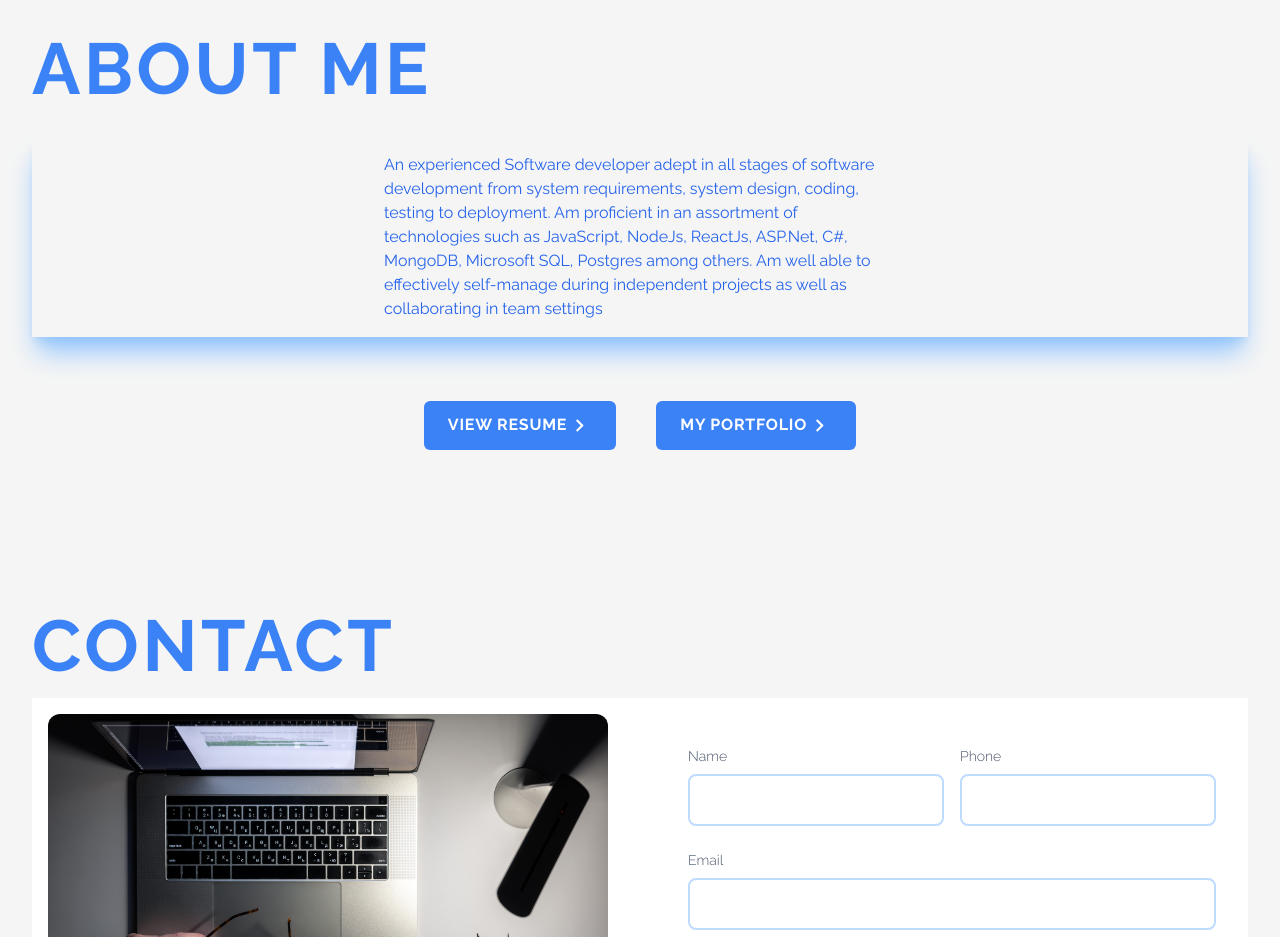
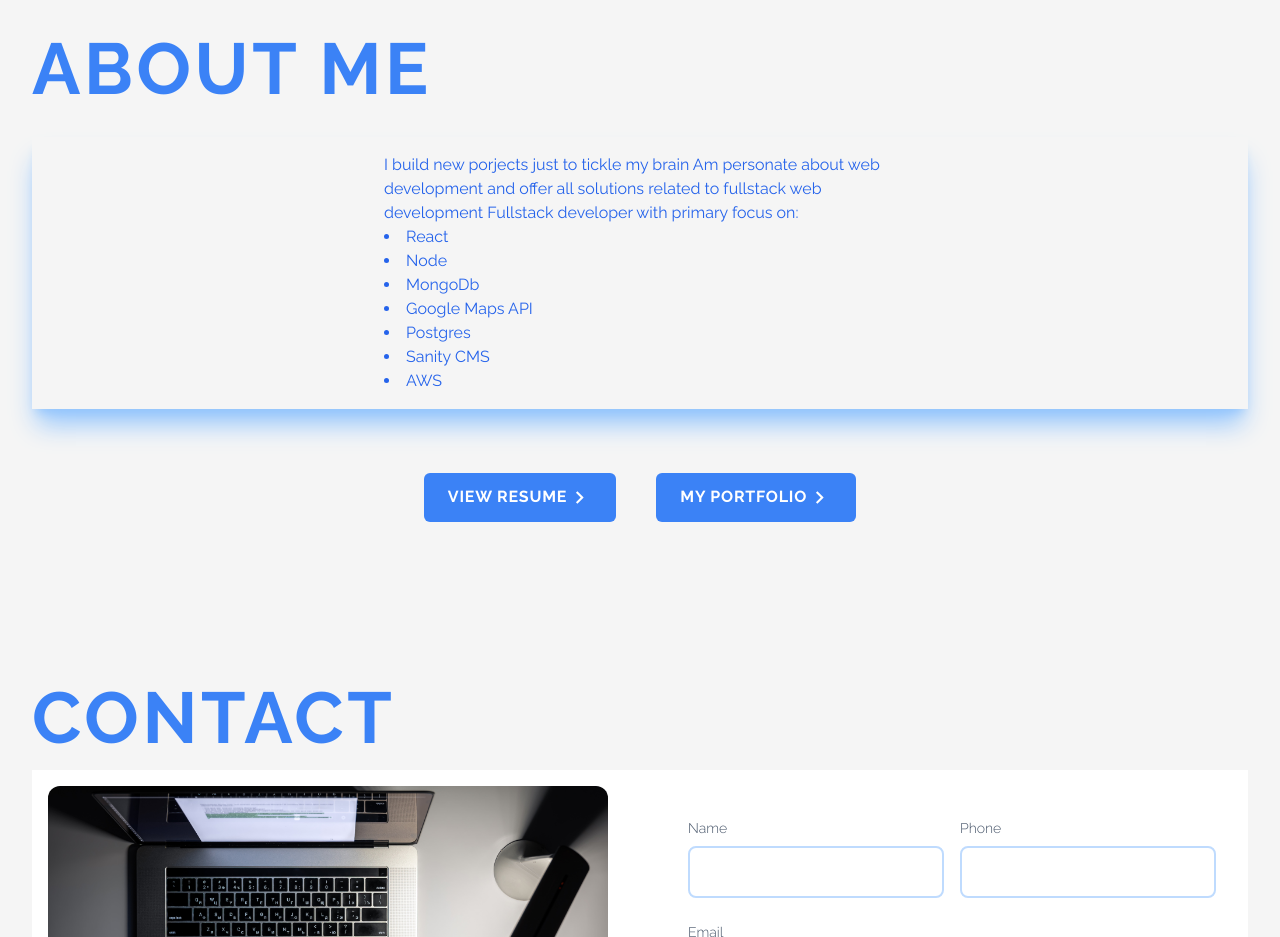
Before and after one commit to drgerishon/myportfolio, a Next.js app: page / in a window 1280 px wide. Shown: the part 1980-2917 px from the top of the page. Built offline with nearby package versions, Linux system fonts and the light colour scheme.

Commit message:
about me

```diff
--- a/components/Me.jsx
+++ b/components/Me.jsx
@@ -11,13 +11,16 @@ const Me = () => {
         </h2>
         <div className="shadow-xl shadow-blue-300 my-8 px-8">
           <p className="py-4 max-w-lg mx-auto text-blue-600">
-            An experienced Software developer adept in all stages of software
-            development from system requirements, system design, coding, testing
-            to deployment. Am proficient in an assortment of technologies such
-            as JavaScript, NodeJs, ReactJs, ASP.Net, C#, MongoDB, Microsoft SQL,
-            Postgres among others. Am well able to effectively self-manage
-            during independent projects as well as collaborating in team
-            settings
+            I build new porjects just to tickle my brain Am personate about web
+            development and offer all solutions related to fullstack web
+            development Fullstack developer with primary focus on:
+            <li>React </li>
+            <li>Node</li>
+            <li>MongoDb</li>
+            <li>Google Maps API</li>
+            <li>Postgres</li>
+            <li>Sanity CMS</li>
+            <li>AWS</li>
           </p>
         </div>
         <div className="flex items-center justify-center gap-10">
```
